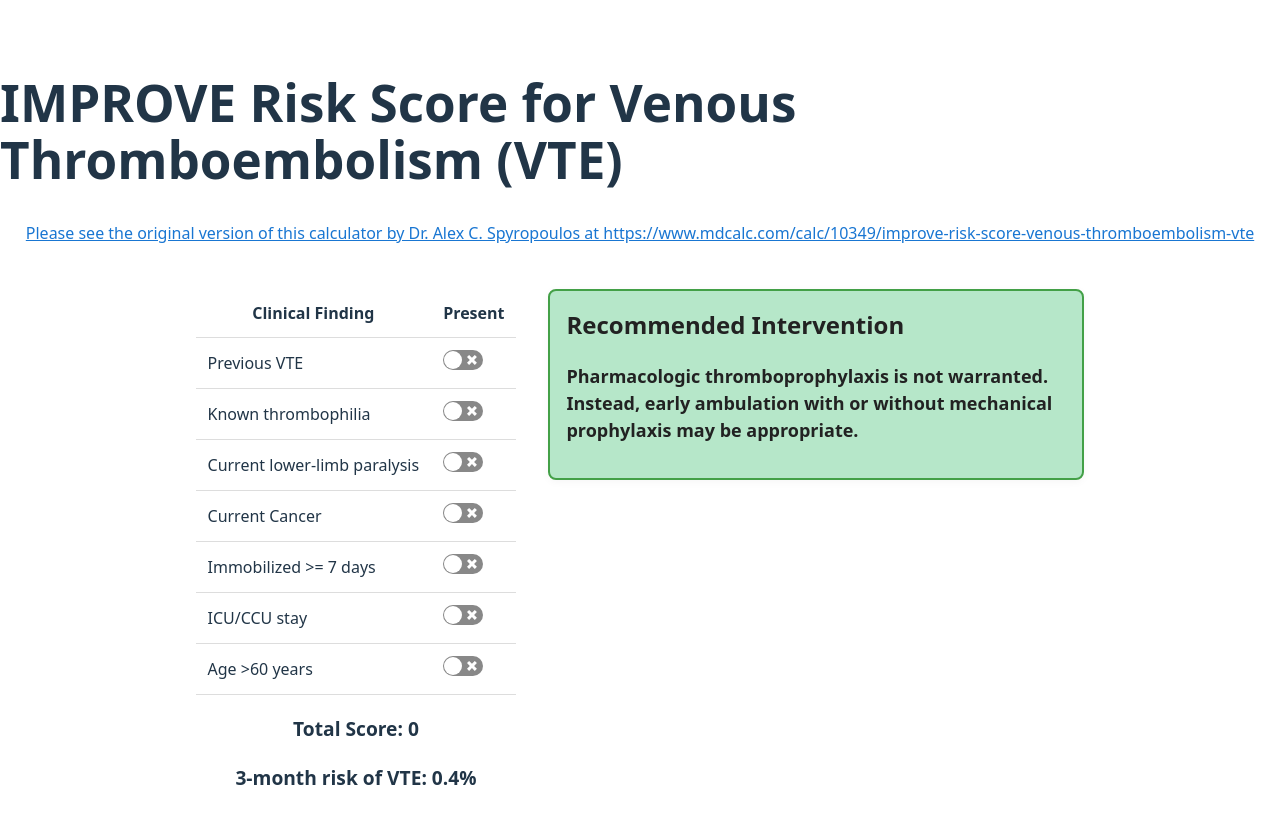
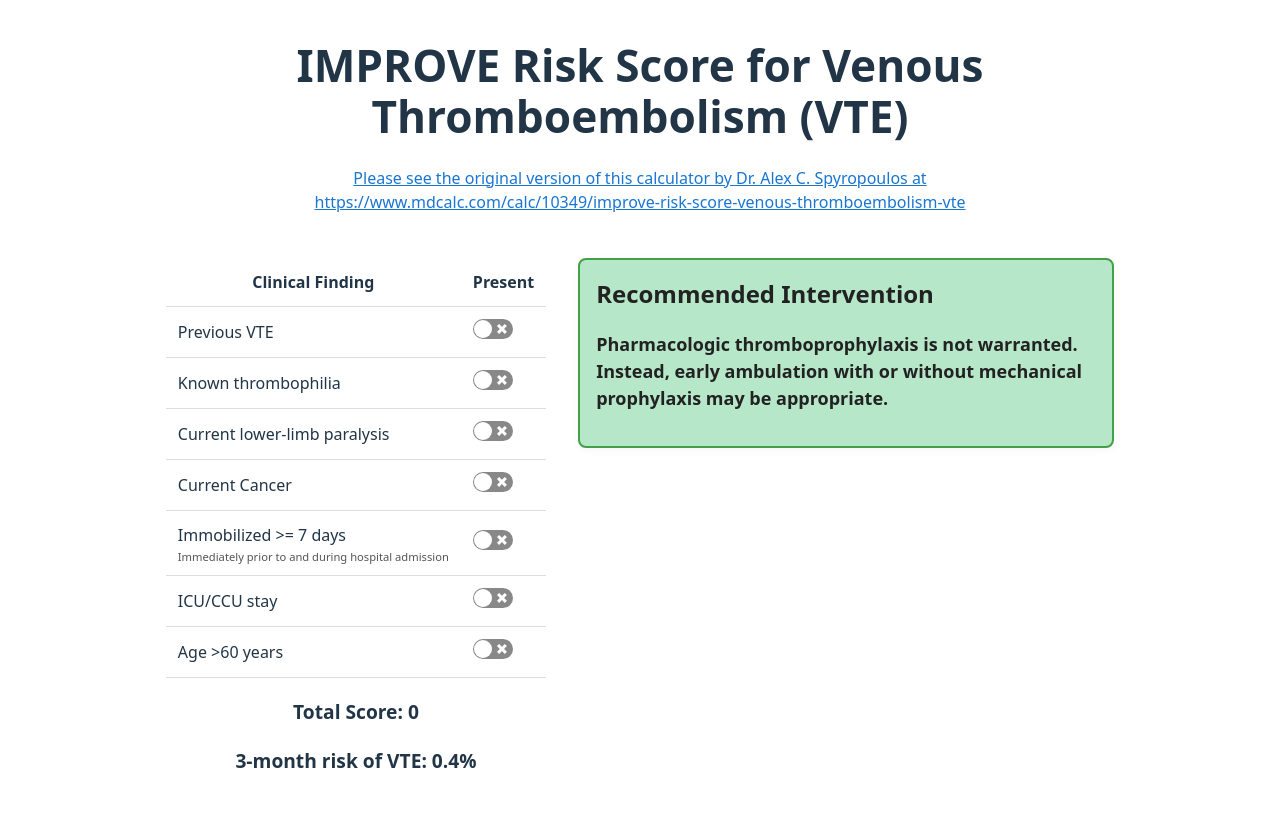
Before and after one commit to mpegram3rd/vte-med-cacl, a React (Vite) app: page / in a window 1280 px wide. Shown: the top 824 px of the page. Built offline with nearby package versions, Linux system fonts and the light colour scheme.

Commit message:
Improved layout and added missing note below Imobilized >= 7 days

```diff
--- a/src/App.jsx
+++ b/src/App.jsx
@@ -46,6 +46,25 @@ const initialFindings = Object.keys(FINDING_SCORES).reduce((acc, key) => {
     return acc;
 }, {});
 
+const FindingNote = styled.div`
+  margin-top: 4px;
+  font-size: 0.7rem;
+  line-height: 1.1;
+  color: #555;
+  font-weight: 500;
+`
+
+const Title = styled.h1`
+  margin: 0 0 24px;
+  text-align: center;
+  font-size: clamp(1.6rem, 2.2vw + 1rem, 3rem);
+  line-height: 1.15;
+  max-width: 900px;
+  padding: 0 16px;
+  word-break: break-word;
+  overflow-wrap: anywhere;
+`
+
 const App = () => {
     const [findings, setFindings] = useState(initialFindings);
     const [score, setScore] = useState(0);
@@ -53,7 +72,6 @@ const App = () => {
     const handleChange = (name) => {
         setFindings(prev => {
             const updated = { ...prev, [name]: !prev[name] };
-            // Calculate new score using FINDING_SCORES
             let newScore = 0;
             Object.entries(updated).forEach(([key, value]) => {
                 if (value) newScore += FINDING_SCORES[key] || 0;
@@ -63,7 +81,6 @@ const App = () => {
         });
     }
 
-    // Helper to calculate 3-month risk of VTE
     const getVTERisk = (score) => {
         if (score === 0) return '0.4%';
         if (score === 1) return '0.6%';
@@ -77,13 +94,13 @@ const App = () => {
 
     return (
         <TableContainer>
-            <h1>IMPROVE Risk Score for Venous Thromboembolism (VTE)</h1>
+            <Title>IMPROVE Risk Score for Venous Thromboembolism (VTE)</Title>
             <div style={{ marginBottom: '24px' }}>
                 <a
                     href="https://www.mdcalc.com/calc/10349/improve-risk-score-venous-thromboembolism-vte"
                     target="_blank"
                     rel="noopener noreferrer"
-                    style={{ fontSize: '1rem', color: '#1976d2', textDecoration: 'underline' }}
+                    style={{ fontSize: '1rem', color: '#1976d2', textDecoration: 'underline', wordBreak: 'break-word', overflowWrap: 'anywhere', textAlign: 'center', display: 'inline-block', maxWidth: '900px', padding: '0 16px' }}
                 >
                     Please see the original version of this calculator by Dr. Alex C. Spyropoulos at https://www.mdcalc.com/calc/10349/improve-risk-score-venous-thromboembolism-vte
                 </a>
@@ -106,7 +123,9 @@ const App = () => {
                         <tbody>
                         {Object.entries(findings).map(([key, value]) => (
                             <tr key={key}>
-                                <td>{
+                                <td>
+                                    <div style={{display:'flex', flexDirection:'column'}}>
+                                      <span>{
                                         {
                                             previousVTE: 'Previous VTE',
                                             knownThrombophilia: 'Known thrombophilia',
@@ -116,7 +135,12 @@ const App = () => {
                                             icuCcuStay: 'ICU/CCU stay',
                                             ageOver60: 'Age >60 years'
                                         }[key]
-                                }</td>
+                                      }</span>
+                                      {key === 'immobilized7Days' && (
+                                        <FindingNote>Immediately prior to and during hospital admission</FindingNote>
+                                      )}
+                                    </div>
+                                </td>
                                 <td>
                                     <Switch
                                         onChange={() => handleChange(key)}
@@ -138,9 +162,9 @@ const App = () => {
                     flex: '0 0 500px',
                     marginLeft: '32px',
                     padding: '16px',
-                    border: score < 2 ? '2px solid #43a047' : '2px solid #e53935', // medium green or medium red
+                    border: score < 2 ? '2px solid #43a047' : '2px solid #e53935',
                     borderRadius: '8px',
-                    background: score < 2 ? '#b6e7c9' : '#f8bcbc', // darker green or red
+                    background: score < 2 ? '#b6e7c9' : '#f8bcbc',
                     fontFamily: 'inherit',
                     fontSize: '1rem',
                     color: '#222',
```
Lines whose indentation alone changed are shown as unchanged.
